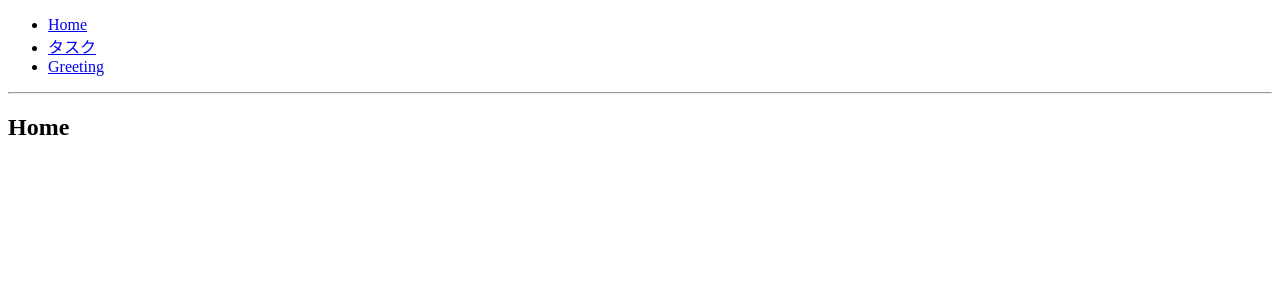
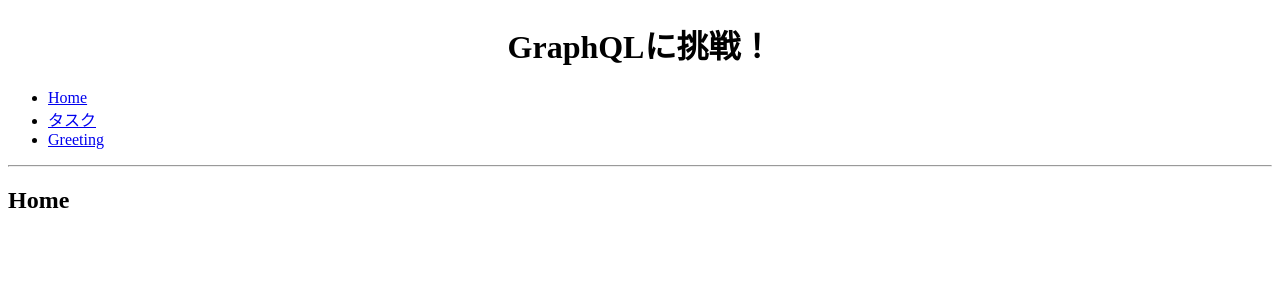
Before and after one commit to azufb/react-express-app, a React (Create React App) app: page / in a window 1280 px wide. Shown: the top 300 px of the page. Built offline with nearby package versions, Linux system fonts and the light colour scheme.

Commit message:
App.tsxにスタイル適用

```diff
--- a/src/App.tsx
+++ b/src/App.tsx
@@ -1,11 +1,15 @@
+/** @jsxImportSource @emotion/react */
+
 import Router from './Router';
 import { ApolloProvider } from '@apollo/client';
 import apolloClient from './apolloClient';
+import { appTitle } from './styles/app';
 
 const App = () => {
   return (
     <div>
       <ApolloProvider client={apolloClient}>
+        <h1 css={appTitle}>GraphQLに挑戦！</h1>
         <Router />
       </ApolloProvider>
     </div>
--- /dev/null
+++ b/src/styles/app.ts
@@ -0,0 +1,5 @@
+import { css } from '@emotion/react';
+
+export const appTitle = css`
+  text-align: center;
+`;
```
